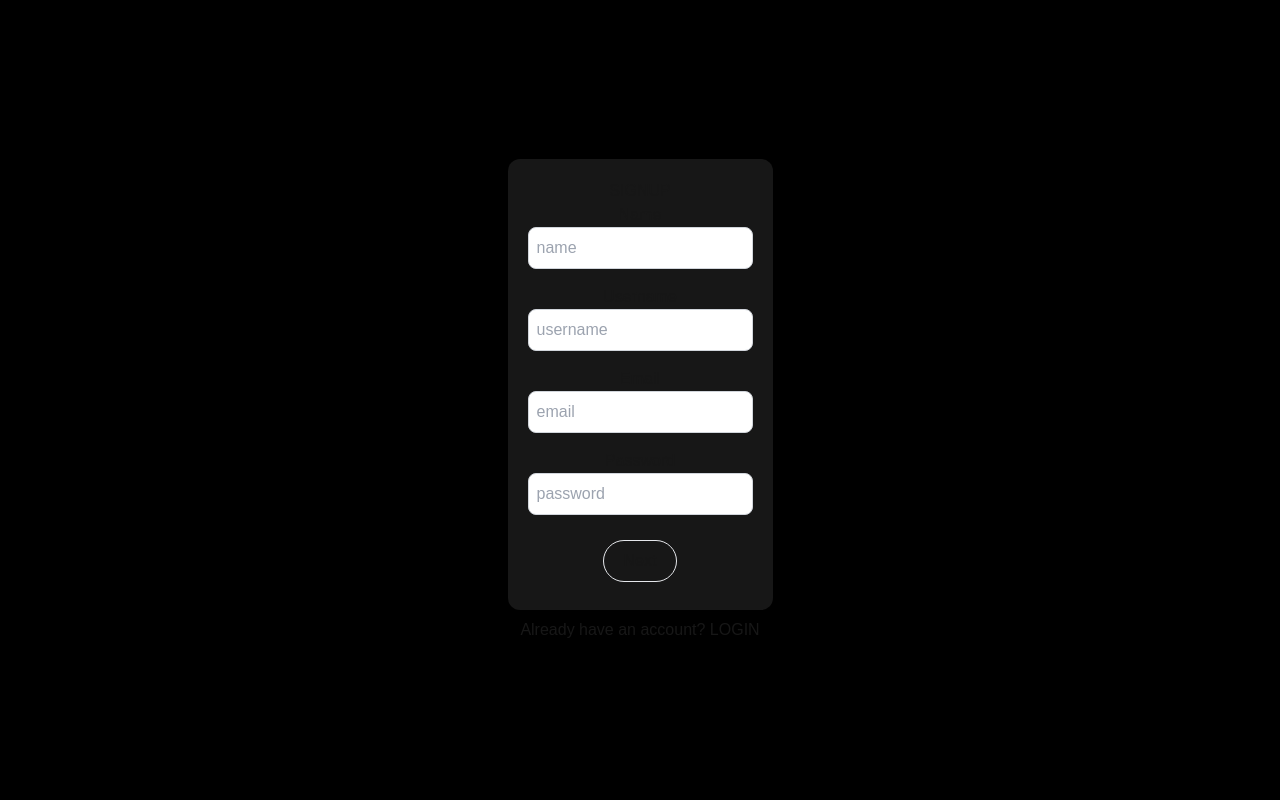
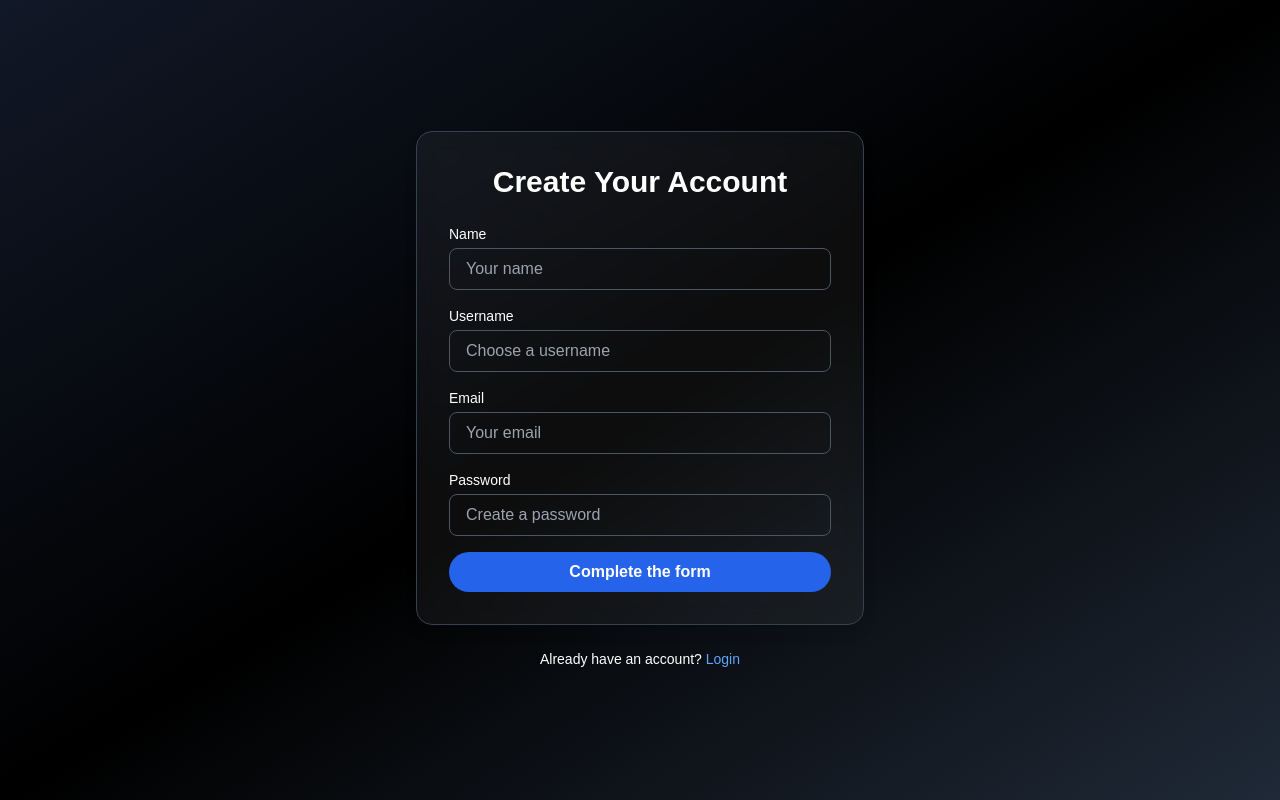
Before and after one commit to RishitaChakravo/Bloggs, a Next.js app: page /signup in a window 1280 px wide. Built offline with nearby package versions, Linux system fonts and the light colour scheme.

Commit message:
improved signup

```diff
--- a/src/app/signup/page.tsx
+++ b/src/app/signup/page.tsx
@@ -4,16 +4,16 @@ import axios from "axios"
 import Link from "next/link"
 import { useRouter } from "next/navigation"
 import { useEffect, useState } from "react"
-import {toast} from "react-hot-toast"
+import { toast, Toaster } from "react-hot-toast"
 
-export default function SignUp(){
+export default function SignUp() {
     const router = useRouter()
     const [profileImage, setProfileImage] = useState<File | null>(null)
     const [coverImage, setCoverImage] = useState<File | null>(null)
     const [disabled, setDisable] = useState(true)
     const [loading, setLoading] = useState(false)
     const [data, setData] = useState({
-        name:"",
+        name: "",
         username: "",
         email: "",
         password: "",
@@ -23,13 +23,13 @@ export default function SignUp(){
     const onSignUp = async () => {
         if (!profileImage || !coverImage) {
             toast.error("Please upload both images")
-            return;
+            return
         }
 
         setLoading(true)
 
         try {
-            const formData = new FormData();
+            const formData = new FormData()
             formData.append("name", data.name)
             formData.append("username", data.username)
             formData.append("email", data.email)
@@ -39,7 +39,7 @@ export default function SignUp(){
 
             const response = await axios.post('/api/users/signup', formData, {
                 headers: {
-                    "Content-Types" : "multipart/form-data",
+                    "Content-Type": "multipart/form-data",
                 }
             })
 
@@ -47,7 +47,7 @@ export default function SignUp(){
             console.log("Signup response:", response.data)
         } catch (error: any) {
             console.error("Failed during SignUp process", error)
-            toast.error(error?.response?.data?.message || "Sign up failed");
+            toast.error(error?.response?.data?.message || "Sign up failed")
         } finally {
             setLoading(false)
             router.push('/login')
@@ -55,121 +55,156 @@ export default function SignUp(){
     }
 
     useEffect(() => {
-        if (data.username.length > 0 && data.email.length > 0 && data.password.length > 0 && data.name.length > 0) {
+        if (data.username && data.email && data.password && data.name) {
             setDisable(false)
         } else {
             setDisable(true)
         }
     }, [data])
-    return(
-        <div className="flex flex-col justify-center items-center min-h-screen bg-black">
-            {!next && <div className="flex flex-col items-center justify-center p-5 rounded-xl bg-neutral-900">
-                <p>{loading ? "Procssing" : "SIGNUP"}</p>
-                <label htmlFor="name">Name</label>
+
+    return (
+        <div className="min-h-screen flex flex-col items-center justify-center bg-gradient-to-br from-gray-900 via-black to-gray-800 px-4 text-white">
+            {!next ? (
+                <div className="w-full max-w-md bg-white/5 backdrop-blur-md p-8 rounded-2xl shadow-lg border border-gray-700 text-white">
+                    <h2 className="text-3xl font-semibold text-center mb-6">Create Your Account</h2>
+                    <div className="space-y-4">
+                        <div>
+                            <label className="block text-sm mb-1">Name</label>
                             <input
-                className="p-2 border border-gray-300 rounded-lg mb-4 focus:outline-none focus:border-gray-600 text-black bg-white"
+                                className="w-full px-4 py-2 rounded-lg border border-gray-600 bg-transparent focus:outline-none focus:border-blue-500"
                                 id="name"
-                placeholder="name"
+                                placeholder="Your name"
+                                type="text"
                                 value={data.name}
-                onChange={(e) => {setData({...data, name: e.target.value})}}
+                                onChange={(e) => setData({ ...data, name: e.target.value })}
+                            />
+                        </div>
+
+                        <div>
+                            <label className="block text-sm mb-1">Username</label>
+                            <input
+                                className="w-full px-4 py-2 rounded-lg border border-gray-600 bg-transparent focus:outline-none focus:border-blue-500"
+                                id="username"
+                                placeholder="Choose a username"
                                 type="text"
+                                value={data.username}
+                                onChange={(e) => setData({ ...data, username: e.target.value })}
                             />
-                <label htmlFor="username">Username</label>
+                        </div>
+
+                        <div>
+                            <label className="block text-sm mb-1">Email</label>
                             <input
-                className="p-2 border border-gray-300 rounded-lg mb-4 focus:outline-none focus:border-gray-600 text-black bg-white"
-                id="username"
-                placeholder="username"
-                value={data.username}
-                onChange={(e) => {setData({...data, username: e.target.value})}}
-                type="text"
+                                className="w-full px-4 py-2 rounded-lg border border-gray-600 bg-transparent focus:outline-none focus:border-blue-500"
+                                id="email"
+                                placeholder="Your email"
+                                type="email"
+                                value={data.email}
+                                onChange={(e) => setData({ ...data, email: e.target.value })}
                             />
-                <label htmlFor="email">Email</label>
+                        </div>
+
+                        <div>
+                            <label className="block text-sm mb-1">Password</label>
                             <input
-                className="p-2 border border-gray-300 rounded-lg mb-4 focus:outline-none focus:border-gray-600 text-black bg-white"
-                id="email"
-                placeholder="email"
-                value={data.email}
-                onChange={(e) => {setData({...data, email: e.target.value})}}
-                type="email"
+                                className="w-full px-4 py-2 rounded-lg border border-gray-600 bg-transparent focus:outline-none focus:border-blue-500"
+                                id="password"
+                                placeholder="Create a password"
+                                type="password"
+                                value={data.password}
+                                onChange={(e) => setData({ ...data, password: e.target.value })}
                             />
-                <label htmlFor="password">Password</label>
-                <input
-                className="p-2 border border-gray-300 rounded-lg mb-4 focus:outline-none focus:border-gray-600 text-black bg-white"
-                id="password"
-                placeholder="password"
-                value={data.password}
-                onChange={(e) => {setData({...data, password: e.target.value})}}
-                type="password"
-                />
-                <hr/>
-                <button onClick={() => {setNext(true)}} className="border m-2 py-2 px-5 rounded-full hover:bg-white/10  active:bg-white active:text-black">Next</button>
-            </div>}
-            {next && (
-            <div className="flex flex-col items-center justify-center bg-neutral-900 border border-gray-600 p-6 rounded-xl w-[90%] md:w-[400px] gap-5 shadow-lg">
+                        </div>
 
-                <div className="w-full">
-                <label className="block mb-1 text-sm font-semibold text-gray-200" htmlFor="profileImage">
-                    Profile Image
-                </label>
+                        <button
+                            onClick={() => setNext(true)}
+                            className="w-full mt-4 py-2 rounded-full bg-blue-600 hover:bg-blue-700 transition text-white font-semibold"
+                            disabled={disabled}
+                        >
+                            {disabled ? "Complete the form" : "Next"}
+                        </button>
+                    </div>
+                </div>
+            ) : (
+                <div className="w-full max-w-md bg-white/5 backdrop-blur-md p-8 rounded-2xl shadow-lg border border-gray-700 text-white space-y-6">
+                    <h2 className="text-2xl font-semibold text-center">Upload Images</h2>
+
+                    <div>
+                        <label className="block text-sm font-medium mb-2">Profile Image</label>
                         <input
                             type="file"
                             accept="image/*"
-                    id="profileImage"
                             onChange={(e) => setProfileImage(e.target.files?.[0] || null)}
                             className="block w-full text-sm text-gray-300 file:mr-4 file:py-2 file:px-4
                             file:rounded-full file:border-0
                             file:text-sm file:font-semibold
-                    file:bg-violet-50 file:text-violet-700
-                    hover:file:bg-violet-100
-                    "
+                            file:bg-violet-100 file:text-violet-700
+                            hover:file:bg-violet-200"
                         />
                         {profileImage && (
                             <img
                                 src={URL.createObjectURL(profileImage)}
                                 alt="Profile Preview"
-                    className="mt-2 rounded-lg h-24 w-24 object-cover border border-white/10"
+                                className="mt-2 rounded-lg h-24 w-24 object-cover border border-white/20"
                             />
                         )}
                     </div>
 
-                <div className="w-full">
-                <label className="block mb-1 text-sm font-semibold text-gray-200" htmlFor="coverImage">
-                    Cover Image
-                </label>
+                    <div>
+                        <label className="block text-sm font-medium mb-2">Cover Image</label>
                         <input
                             type="file"
                             accept="image/*"
-                    id="coverImage"
                             onChange={(e) => setCoverImage(e.target.files?.[0] || null)}
                             className="block w-full text-sm text-gray-300 file:mr-4 file:py-2 file:px-4
                             file:rounded-full file:border-0
                             file:text-sm file:font-semibold
-                    file:bg-emerald-50 file:text-emerald-700
-                    hover:file:bg-emerald-100
-                    "
+                            file:bg-emerald-100 file:text-emerald-700
+                            hover:file:bg-emerald-200"
                         />
                         {coverImage && (
                             <img
                                 src={URL.createObjectURL(coverImage)}
                                 alt="Cover Preview"
-                    className="mt-2 rounded-lg h-24 w-full object-cover border border-white/10"
+                                className="mt-2 rounded-lg h-24 w-full object-cover border border-white/20"
                             />
                         )}
                     </div>
 
                     <button
                         onClick={onSignUp}
-                className="mt-4 border px-6 py-2 rounded-full bg-white text-black font-semibold hover:bg-gray-200 disabled:opacity-50"
-                disabled={disabled}
+                        disabled={disabled || loading}
+                        className={`w-full mt-4 py-2 rounded-full font-semibold transition ${disabled || loading
+                                ? "bg-gray-600 text-gray-300 cursor-not-allowed"
+                                : "bg-green-600 hover:bg-green-700 text-white"
+                            }`}
                     >
-                {disabled ? "Fill form" : "Sign Up"}
+                        {loading ? "Creating Account..." : "Sign Up"}
                     </button>
                 </div>
             )}
 
-            <p className="mt-2">Already have an account?
-                    <Link href="/login" className="hover:text-gray-400"> LOGIN</Link>
+            <p className="mt-6 text-sm">
+                Already have an account?{" "}
+                <Link href="/login" className="text-blue-400 hover:underline">Login</Link>
             </p>
+            <Toaster position="bottom-right"
+                toastOptions={{
+                    success: {
+                        duration: 3000,
+                        style: {
+                            background: 'green',
+                            color: 'white',
+                        },
+                    },
+                    error: {
+                        duration: 4000,
+                        style: {
+                            background: 'red',
+                            color: 'white',
+                        },
+                    },
+                }} />
         </div>
     )
 }
```
Lines whose indentation alone changed are shown as unchanged.
